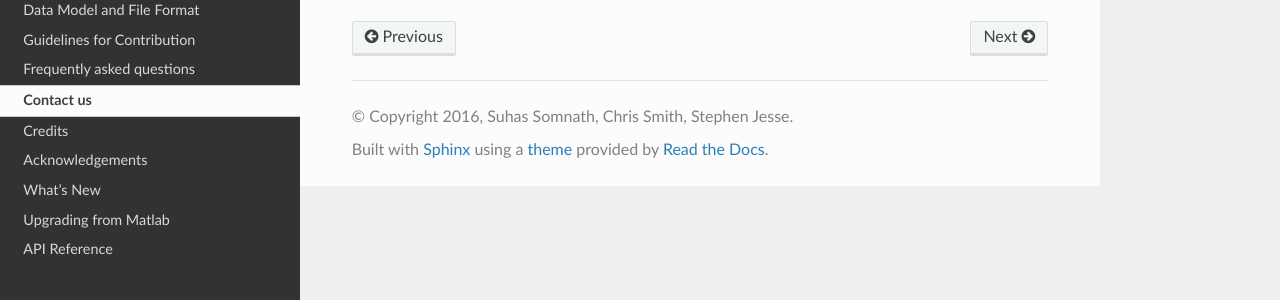
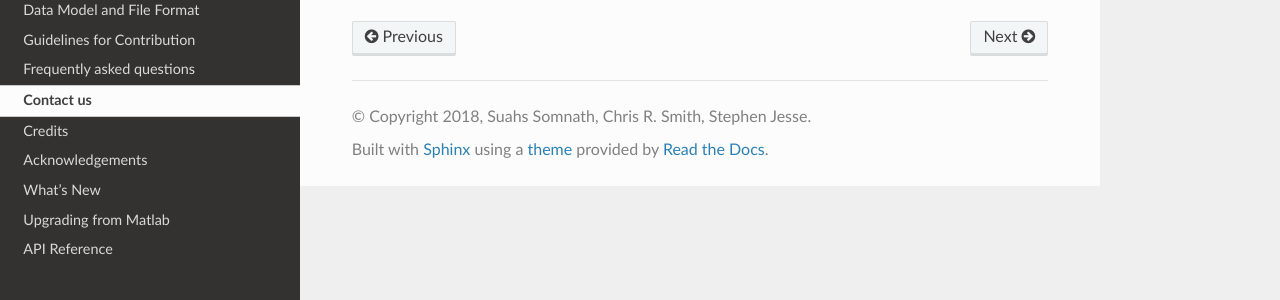
Before and after one commit to pycroscopy/pyUSID, a Sphinx documentation site: the page built from docs/contact.rst, in a window 1280 px wide. Shown: the part 283-583 px from the top of the page. Built offline with Sphinx 7.4.7 and the Read the Docs theme 2.0.0, drawn with Linux system fonts in a browser that asks for light colours; pages that are not in the unit, such as notebooks, are missing from menus; part of the change alters nothing that is shown.

Commit message:
Updated conf to make the sphinx build correctly.

```diff
--- a/docs/conf.py
+++ b/docs/conf.py
@@ -1,21 +1,20 @@
 # -*- coding: utf-8 -*-
 #
-# pyUSID documentation build configuration file, created by
-# sphinx-quickstart on Wed Sep 21 20:37:32 2016.
+# Configuration file for the Sphinx documentation builder.
 #
-# This file is execfile()d with the current directory set to its
-# containing dir.
-#
-# Note that not all possible configuration values are present in this
-# autogenerated file.
-#
-# All configuration values have a default; values that are commented out
-# serve to show the default.
+# This file does only contain a selection of the most common options. For a
+# full list see the documentation:
+# http://www.sphinx-doc.org/en/master/config
+
+# -- Path setup --------------------------------------------------------------
 
 # If extensions (or modules to document with autodoc) are in another directory,
 # add these directories to sys.path here. If the directory is relative to the
 # documentation root, use os.path.abspath to make it absolute, like shown here.
-#sys.path.insert(0, os.path.abspath('.'))
+#
+# import os
+# import sys
+# sys.path.insert(0, os.path.abspath('.'))
 import sys
 import os
 import matplotlib
@@ -26,10 +25,23 @@ import sphinx_gallery
 sys.path.append(os.path.abspath('../'))
 import pyUSID
 
-# -- General configuration ------------------------------------------------
+# -- Project information -----------------------------------------------------
+
+project = 'pyUSID'
+copyright = '2018, Suahs Somnath, Chris R. Smith, Stephen Jesse'
+author = 'Suahs Somnath, Chris R. Smith, Stephen Jesse'
+
+# The short X.Y version
+version = pyUSID.__version__
+# The full version, including alpha/beta/rc tags.
+release = pyUSID.__version__
+
+
+# -- General configuration ---------------------------------------------------
 
 # If your documentation needs a minimal Sphinx version, state it here.
-#needs_sphinx = '1.4'
+#
+# needs_sphinx = '1.0'
 
 # Add any Sphinx extension module names here, as strings. They can be
 # extensions coming with Sphinx (named 'sphinx.ext.*') or your custom
@@ -57,6 +69,7 @@ templates_path = ['_templates']
 
 # The suffix(es) of source filenames.
 # You can specify multiple suffix as a list of string:
+#
 # source_suffix = ['.rst', '.md']
 source_suffix = '.rst'
 
@@ -65,21 +78,6 @@ source_suffix = '.rst'
 
 # The master toctree document.
 master_doc = 'index'
-
-# General information about the project.
-project = u'pyUSID'
-copyright = u'2016, Suhas Somnath, Chris Smith, Stephen Jesse'
-author = u'Suhas Somnath, Chris Smith, Stephen Jesse'
-
-# The version info for the project you're documenting, acts as replacement for
-# |version| and |release|, also used in various other places throughout the
-# built documents.
-#
-# The short X.Y version.
-
-version = pyUSID.__version__
-# The full version, including alpha/beta/rc tags.
-release = pyUSID.__version__
 
 # The language for content autogenerated by Sphinx. Refer to documentation
 # for a list of supported languages.
@@ -96,8 +94,8 @@ language = None
 
 # List of patterns, relative to source directory, that match files and
 # directories to ignore when looking for source files.
-# This patterns also effect to html_static_path and html_extra_path
-exclude_patterns = ['_build', 'Thumbs.db', '.DS_Store']
+# This pattern also affects html_static_path and html_extra_path .
+exclude_patterns = ['_build', 'Thumbs.db', '.DS_Store', 'supporting_docs']
 
 # The reST default role (used for this markup: `text`) to use for all
 # documents.
@@ -137,7 +135,7 @@ autodoc_default_flags = ['members',
                          # 'show-inheritance'
                          ]
 
-# -- Options for HTML output ----------------------------------------------
+# -- Options for HTML output -------------------------------------------------
 
 # The theme to use for HTML and HTML Help pages.  See the documentation for
 # a list of builtin themes.
@@ -147,7 +145,8 @@ html_theme = 'sphinx_rtd_theme'
 # Theme options are theme-specific and customize the look and feel of a theme
 # further.  For a list of options available for each theme, see the
 # documentation.
-#html_theme_options = {}
+#
+# html_theme_options = {}
 
 # Add any paths that contain custom themes here, relative to this directory.
 #html_theme_path = []
@@ -189,7 +188,7 @@ html_theme_path = [sphinx_rtd_theme.get_html_theme_path()]
 #html_use_smartypants = True
 
 # Custom sidebar templates, maps document names to template names.
-#html_sidebars = {}
+# html_sidebars = {}
 
 # Additional templates that should be rendered to pages, maps page names to
 # template names.
@@ -239,20 +238,25 @@ html_search_language = 'en'
 # Output file base name for HTML help builder.
 htmlhelp_basename = 'pyUSIDdoc'
 
-# -- Options for LaTeX output ---------------------------------------------
+
+# -- Options for LaTeX output ------------------------------------------------
 
 latex_elements = {
-# The paper size ('letterpaper' or 'a4paper').
-#'papersize': 'letterpaper',
+    # The paper size ('letterpaper' or 'a4paper').
+    #
+    # 'papersize': 'letterpaper',
 
-# The font size ('10pt', '11pt' or '12pt').
-#'pointsize': '10pt',
+    # The font size ('10pt', '11pt' or '12pt').
+    #
+    # 'pointsize': '10pt',
 
-# Additional stuff for the LaTeX preamble.
-#'preamble': '',
+    # Additional stuff for the LaTeX preamble.
+    #
+    # 'preamble': '',
 
-# Latex figure (float) alignment
-#'figure_align': 'htbp',
+    # Latex figure (float) alignment
+    #
+    # 'figure_align': 'htbp',
 }
 
 # Grouping the document tree into LaTeX files. List of tuples
@@ -260,7 +264,7 @@ latex_elements = {
 #  author, documentclass [howto, manual, or own class]).
 latex_documents = [
     (master_doc, 'pyUSID.tex', u'pyUSID Documentation',
-     u'Suhas Somnath, Chris Smith', 'manual'),
+     u'Suhas Somnath, Chris R. Smith, Stephen Jesse', 'manual'),
 ]
 
 # The name of an image file (relative to this directory) to place at the top of
@@ -284,7 +288,7 @@ latex_documents = [
 #latex_domain_indices = True
 
 
-# -- Options for manual page output ---------------------------------------
+# -- Options for manual page output ------------------------------------------
 
 # One entry per manual page. List of tuples
 # (source start file, name, description, authors, manual section).
@@ -296,8 +300,7 @@ man_pages = [
 # If true, show URL addresses after external links.
 #man_show_urls = False
 
-
-# -- Options for Texinfo output -------------------------------------------
+# -- Options for Texinfo output ----------------------------------------------
 
 # Grouping the document tree into Texinfo files. List of tuples
 # (source start file, target name, title, author,
@@ -320,8 +323,7 @@ texinfo_documents = [
 # If true, do not generate a @detailmenu in the "Top" node's menu.
 #texinfo_no_detailmenu = False
 
-
-# -- Options for Epub output ----------------------------------------------
+# -- Options for Epub output -------------------------------------------------
 
 # Bibliographic Dublin Core info.
 epub_title = project
@@ -347,10 +349,12 @@ epub_copyright = copyright
 
 # The unique identifier of the text. This can be a ISBN number
 # or the project homepage.
-#epub_identifier = ''
+#
+# epub_identifier = ''
 
 # A unique identification for the text.
-#epub_uid = ''
+#
+# epub_uid = ''
 
 # A tuple containing the cover image and cover page html template filenames.
 #epub_cover = ()
@@ -399,15 +403,14 @@ intersphinx_mapping = {'python': ('https://docs.python.org/{.major}'.format(sys.
                        'sphinx': ('http://www.sphinx-doc.org/en/stable', None),
                        }
 
-#
+# -- Options for todo extension ----------------------------------------------
 
 # -------------------------------------------------
 from sphinx_gallery.sorting import ExampleTitleSortKey, ExplicitOrder #Can't use until next release of sphinx-gallery
 # Sphinx-gallery configuration
 sphinx_gallery_conf = dict(examples_dirs=['../examples',
-                                          '../examples/cookbooks',
-                                          '../examples/data_analysis'],
-                           gallery_dirs=['auto_examples', 'auto_tutorials', 'auto_publications'],
+                                          '../examples/cookbooks'],
+                           gallery_dirs=['auto_examples', 'auto_tutorials'],
                            within_subsection_order=ExampleTitleSortKey,
                            reference_url=dict(pyUSID=None,
                                               matplotlib='https://matplotlib.org',
```
